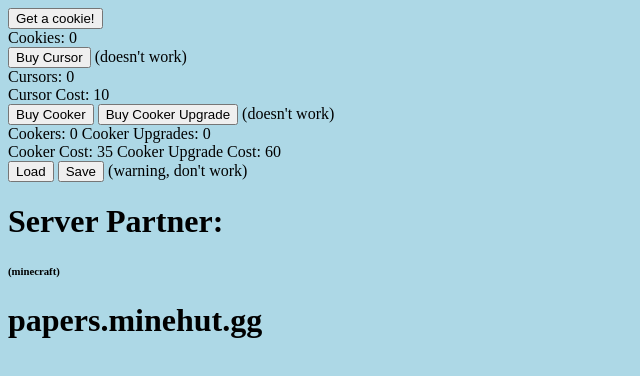
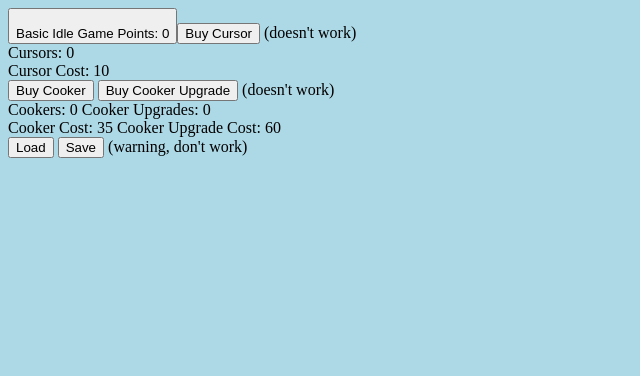
Before and after one commit to blazecodechangers/blazecodechangers.github.io, a plain HTML site: page index.html in a window 1280 px wide. Shown: the whole page, without its empty margins (0-640 px from the left). Drawn offline with Linux system fonts and the light colour scheme.

Commit message:
name change

```diff
--- a/index.html
+++ b/index.html
@@ -36,13 +36,17 @@ function ucfind() {
 body {
     background-color: lightblue;
 }
+h1 {
+    background-color: lightblue;
+}
 
 		</style>
 	</head>
 	<body>
-    <button onclick="cookieClick(1)">Get a cookie!</button>
+		<title> Basic Idle Game </title>
+    <button onclick="cookieClick(1)"Get a Basic Idle Game Point</button>
 		<br />
-		Cookies: <span id="cookies"></span>
+	        Basic Idle Game Points: <span id="cookies"></span>
 		<br />
 		<button onclick="buyCursor()">Buy Cursor</button> (doesn't work)
 		<br />
@@ -57,8 +61,6 @@ body {
 		Cooker Cost: <span id="cookerCost">35</span> 		Cooker Upgrade Cost: <span id="ucCost">60</span>
     <br />
 		    <button onclick="load()">Load</button>           <button onclick="save()">Save</button> (warning, don't work)
-    <br />
-		<h1> Server Partner: </h1> <h6> (minecraft) </h6> <h1> papers.minehut.gg </h1>
 
 
 	</body>
```
